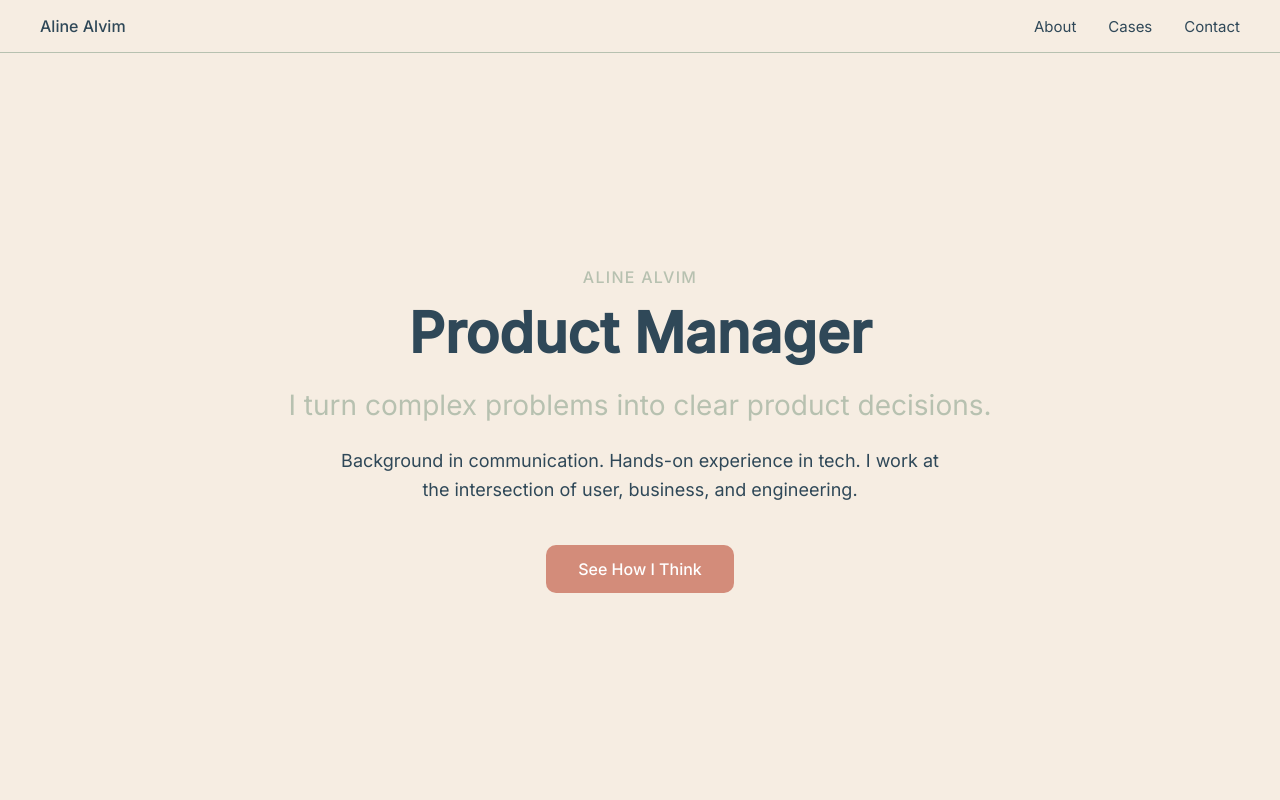
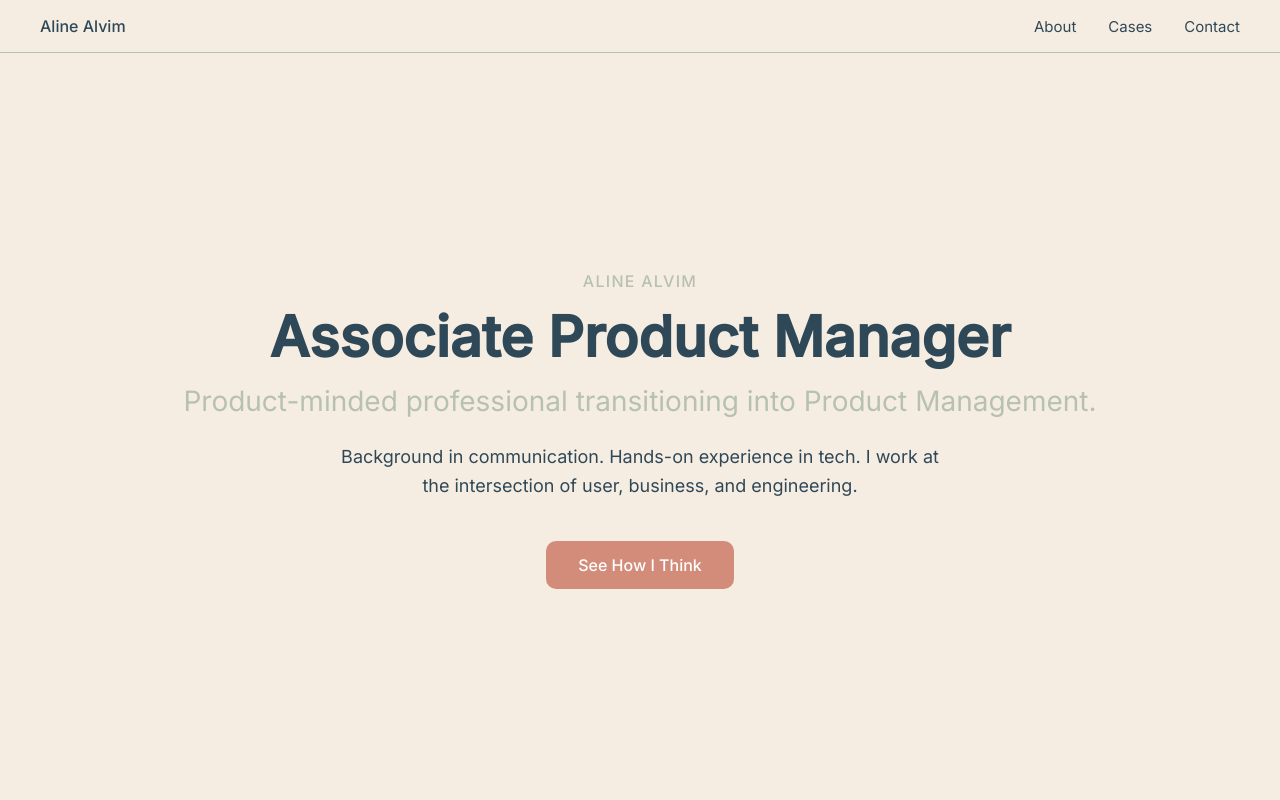
Before and after one commit to alinealvim/alinealvim-pm, a React (Vite) app: page / in a window 1280 px wide. Shown: the top 800 px of the page. Built offline with nearby package versions, Linux system fonts and the light colour scheme.

Commit message:
Changes to be committed: 	modified:   src/components/Hero.jsx

```diff
--- a/src/components/Hero.jsx
+++ b/src/components/Hero.jsx
@@ -26,13 +26,8 @@ function Hero() {
           Aline Alvim
         </p>
 
-        <h1 style={{
-          fontSize: '56px',
-          fontWeight: '700',
-          color: 'var(--color-steel)',
-          marginBottom: '20px',
-        }}>
-          Product Manager
+        <h1 style={{ fontSize: '56px', fontWeight: '700', color: 'var(--color-steel)', marginBottom: '12px' }}>
+            Associate Product Manager
         </h1>
 
         <h2 style={{
@@ -42,7 +37,7 @@ function Hero() {
           marginBottom: '24px',
           lineHeight: '1.3',
         }}>
-          I turn complex problems into clear product decisions.
+          Product-minded professional transitioning into Product Management.
         </h2>
 
         <p style={{
```
